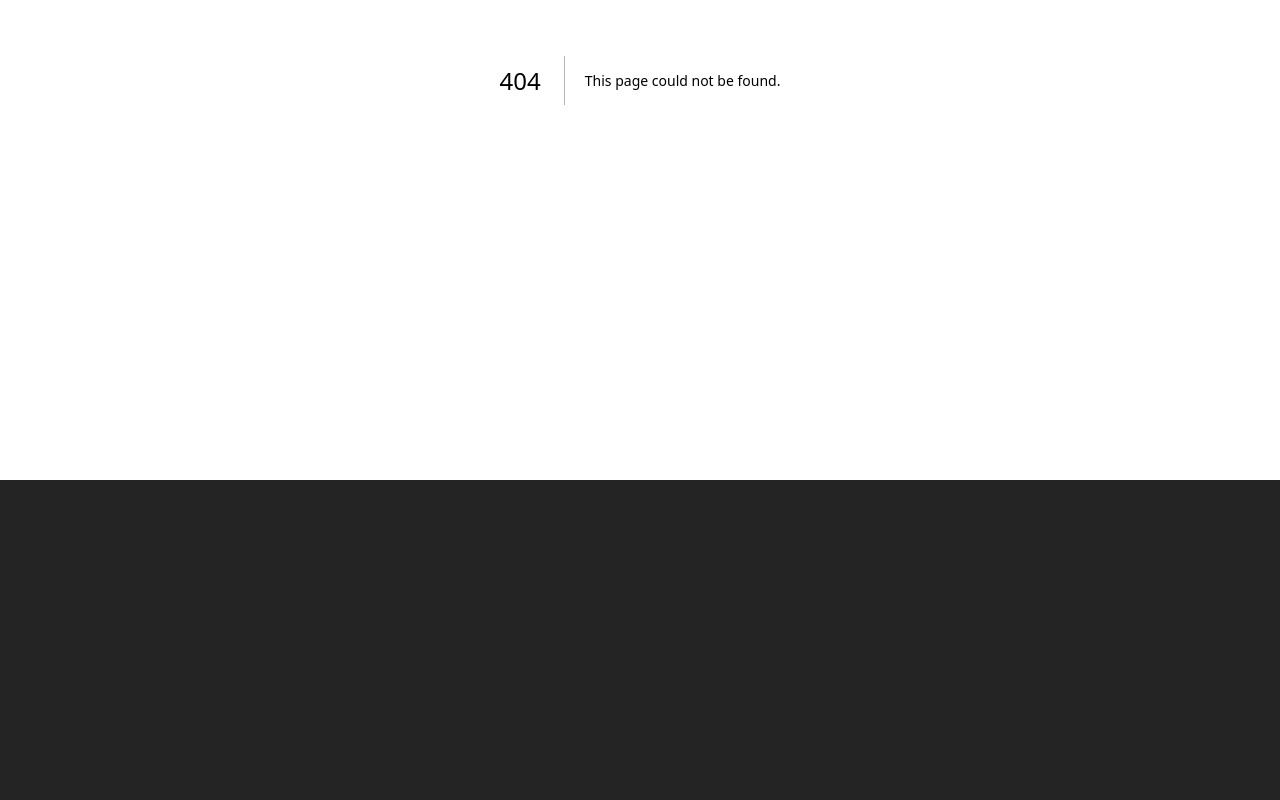
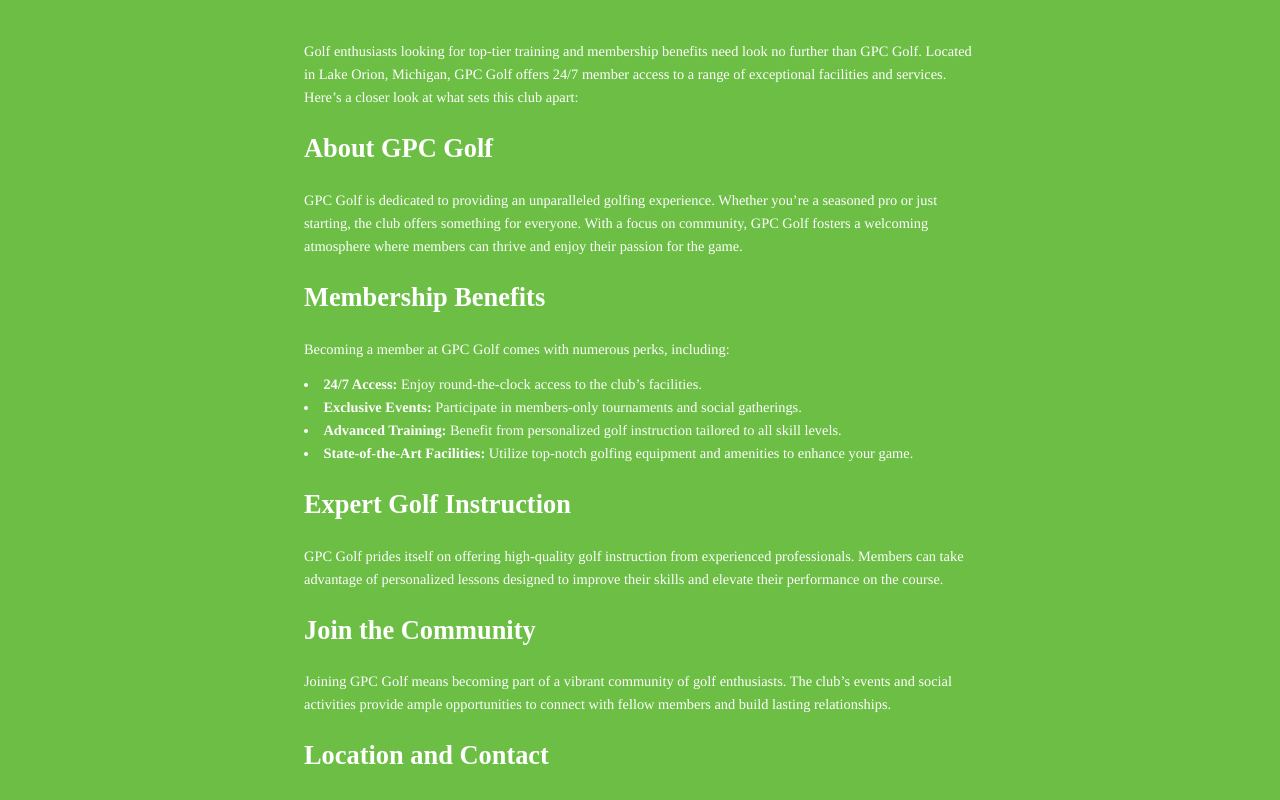
Before and after one commit to smfahim25/golf-management, a Next.js app: page /blog/discover-excellence-in-golf-at-gpc-golf in a window 1280 px wide. Before the commit this address had no page. Shown: the part 320-1120 px from the top of the page. Before the commit the page ends 800 px from the top, so only its background shows below. Built offline with nearby package versions, Linux system fonts and the light colour scheme; a web font is replaced by a local one.

Commit message:
feat: create Blog page component with content and layout for GPC Golf

```diff
--- /dev/null
+++ b/src/app/(main-layout)/blog/[id]/page.js
@@ -0,0 +1,74 @@
+import React from 'react';
+
+const page = () => {
+  return (
+    <div className='py-16 lg:py-24 bg-primary text-white px-6'>
+      <div className='max-w-4xl mx-auto blog space-y-8'>
+        <h1>Discover Excellence in Golf at GPC Golf</h1>
+        <p>
+          Golf enthusiasts looking for top-tier training and membership benefits
+          need look no further than GPC Golf. Located in Lake Orion, Michigan,
+          GPC Golf offers 24/7 member access to a range of exceptional
+          facilities and services. Here’s a closer look at what sets this club
+          apart:
+        </p>
+        <h2>About GPC Golf</h2>
+        <p>
+          GPC Golf is dedicated to providing an unparalleled golfing experience.
+          Whether you’re a seasoned pro or just starting, the club offers
+          something for everyone. With a focus on community, GPC Golf fosters a
+          welcoming atmosphere where members can thrive and enjoy their passion
+          for the game.
+        </p>
+        <h2>Membership Benefits</h2>
+        <div>
+          <p>
+            Becoming a member at GPC Golf comes with numerous perks, including:
+          </p>
+          <ul>
+            <li>
+              <strong>24/7 Access:</strong> Enjoy round-the-clock access to the
+              club’s facilities.
+            </li>
+            <li>
+              <strong>Exclusive Events: </strong>Participate in members-only
+              tournaments and social gatherings.
+            </li>
+            <li>
+              <strong>Advanced Training: </strong>Benefit from personalized golf
+              instruction tailored to all skill levels.
+            </li>
+            <li>
+              <strong>State-of-the-Art Facilities: </strong> Utilize top-notch
+              golfing equipment and amenities to enhance your game.
+            </li>
+          </ul>
+        </div>
+        <h2>Expert Golf Instruction</h2>
+        <p>
+          GPC Golf prides itself on offering high-quality golf instruction from
+          experienced professionals. Members can take advantage of personalized
+          lessons designed to improve their skills and elevate their performance
+          on the course.
+        </p>
+        <h2>Join the Community</h2>
+        <p>
+          Joining GPC Golf means becoming part of a vibrant community of golf
+          enthusiasts. The club’s events and social activities provide ample
+          opportunities to connect with fellow members and build lasting
+          relationships.
+        </p>
+        <h2>Location and Contact</h2>
+        <p>
+          GPC Golf is conveniently located at 169w. Clarkston Rd., Lake Orion,
+          MI 48362. For more information or to become a member, visit their
+          website at gpcgolf.com or contact them via email at
+          access@gpcgolf.com. Discover the joy of golfing at its finest with GPC
+          Golf—where passion meets excellence.
+        </p>
+      </div>
+    </div>
+  );
+};
+
+export default page;
```
